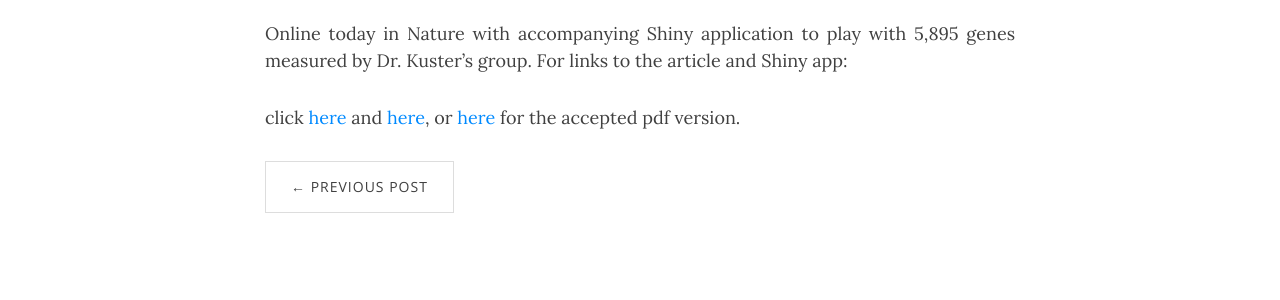
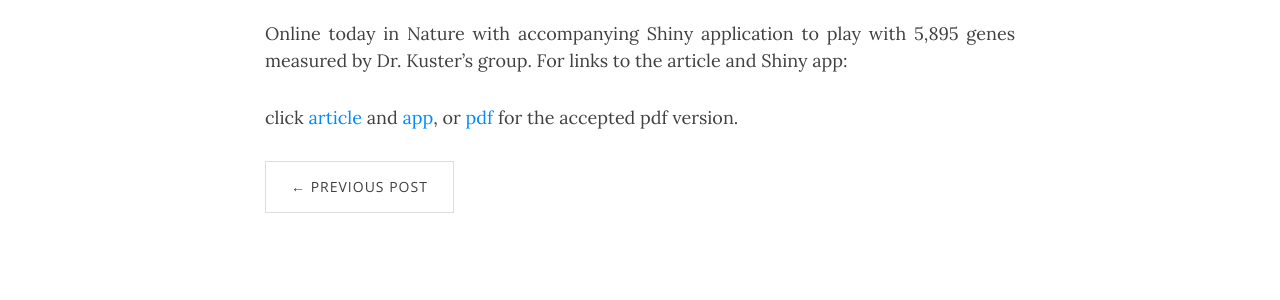
Before and after one commit to gcohenfr/gcohenfr.github.io, a Jekyll site: the page built from _posts/2017-07-27-test-markdown.md, in a window 1280 px wide. Shown: the part 300-600 px from the top of the page. Built offline with Jekyll 4.4.1, drawn with Linux system fonts in a browser that asks for light colours; nearby versions of some CDN libraries.

Commit message:
edit post

```diff
--- a/_posts/2017-07-27-test-markdown.md
+++ b/_posts/2017-07-27-test-markdown.md
@@ -6,4 +6,4 @@ subtitle: Can we predict protein from mRNA?
 
 Online today in Nature with accompanying Shiny application to play with 5,895 genes measured by Dr. Kuster's group. For links to the article and Shiny app:
 
-click [here](http://rdcu.be/uvBy) and [here](https://dakep.shinyapps.io/central-dogma/), or [here](https://gcohenfr.github.io/pdfs/Manuscript_Fortelny_2016-03-03740B.pdf) for the accepted pdf version.
+click [article](http://rdcu.be/uvBy) and [app](https://dakep.shinyapps.io/central-dogma/), or [pdf](https://gcohenfr.github.io/pdfs/Manuscript_Fortelny_2016-03-03740B.pdf) for the accepted pdf version.
```
